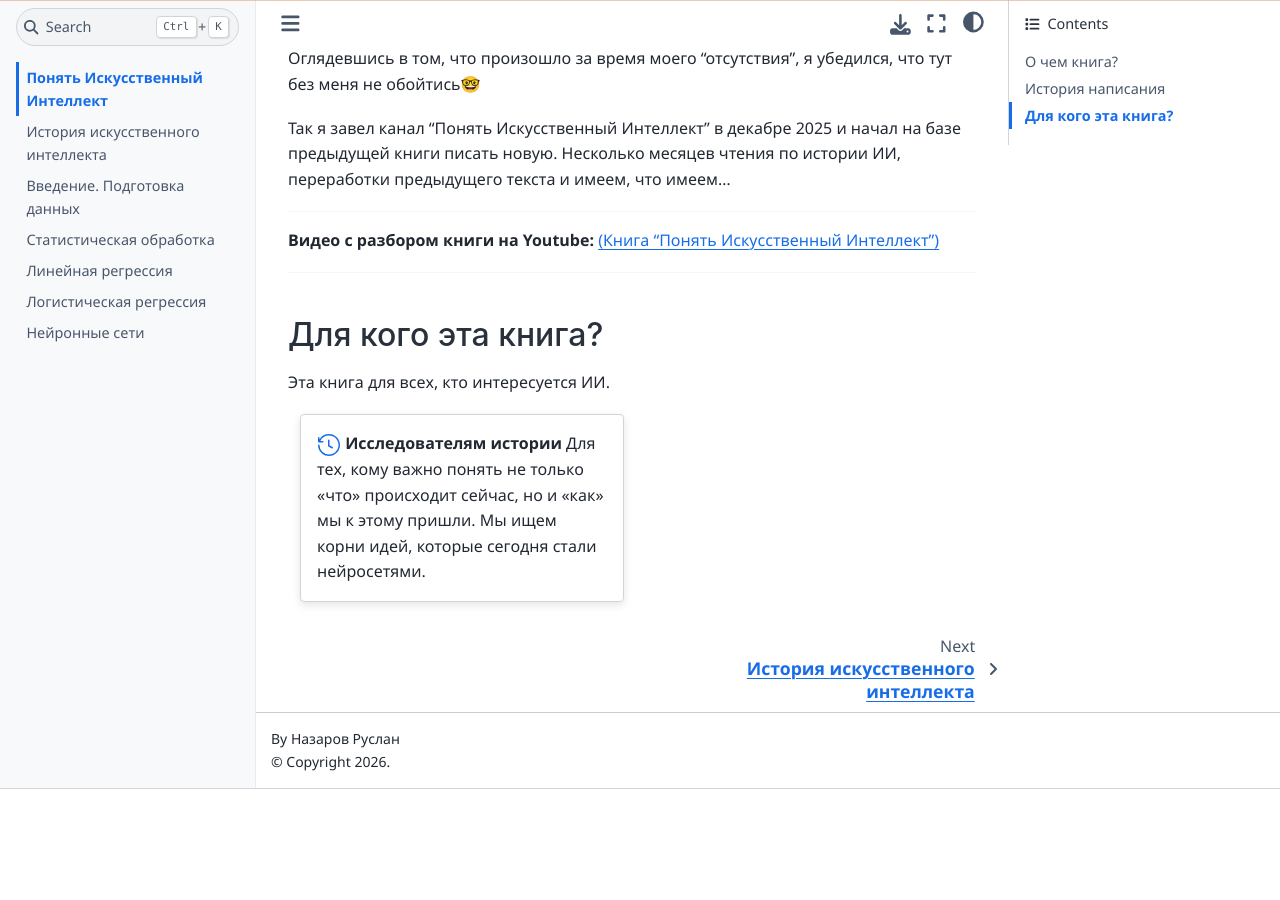
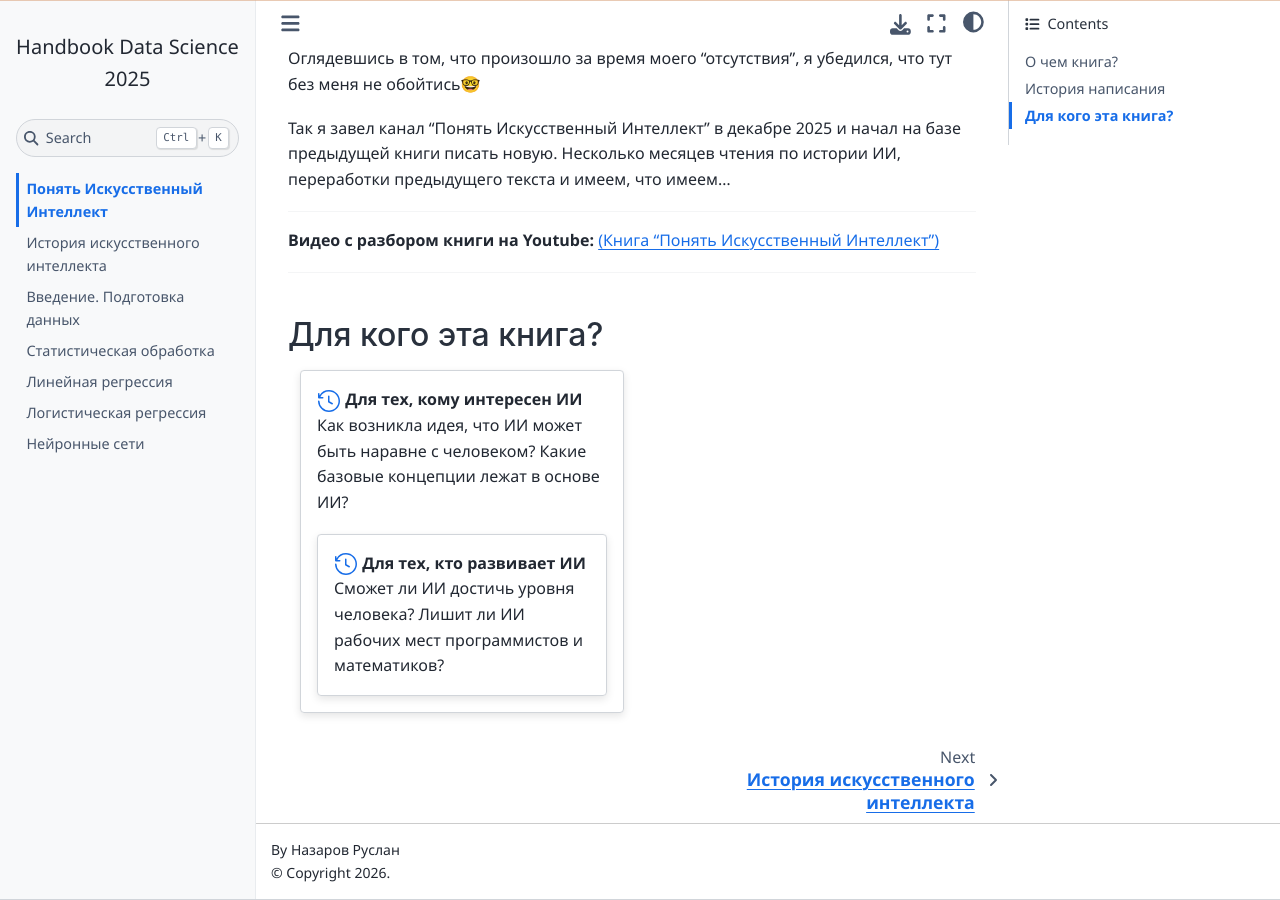
Before and after one commit to Ruslan-Nazarov/handbook_ai, a Jupyter Book: the page built from index.md, in a window 1280 px wide and 900 px high, scrolled down 1207 px. Built offline with Jupyter Book 1.0.4 settings and Sphinx 7.4.7 and the Sphinx Book theme 1.1.4, drawn with Linux system fonts in a browser that asks for light colours; pages that are not in the unit, such as notebooks, are missing from menus; before the commit the page ends 1996 px from its top, so only the background shows below that.

Commit message:
Update index.md

````diff
--- a/index.md
+++ b/index.md
@@ -42,11 +42,13 @@
 
 ### Для кого эта книга?
 
-Эта книга для всех, кто интересуется ИИ.
-
 ```{grid} 2
 :gutter: 3
 
 ```{grid-item-card}
-{octicon}`history;1.5em;sd-text-primary` **Исследователям истории**
-Для тех, кому важно понять не только «что» происходит сейчас, но и «как» мы к этому пришли. Мы ищем корни идей, которые сегодня стали нейросетями.
+{octicon}`history;1.5em;sd-text-primary` **Для тех, кому интересен ИИ**
+Как возникла идея, что ИИ может быть наравне с человеком? Какие базовые концепции лежат в основе ИИ?
+
+```{grid-item-card}
+{octicon}`history;1.5em;sd-text-primary` **Для тех, кто развивает ИИ**
+Сможет ли ИИ достичь уровня человека? Лишит ли ИИ рабочих мест программистов и математиков?
````
